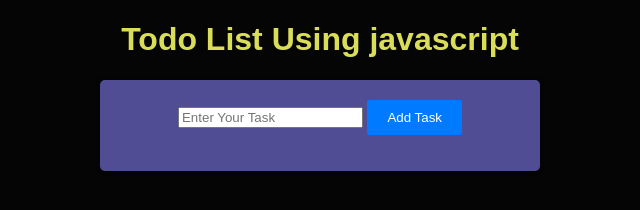
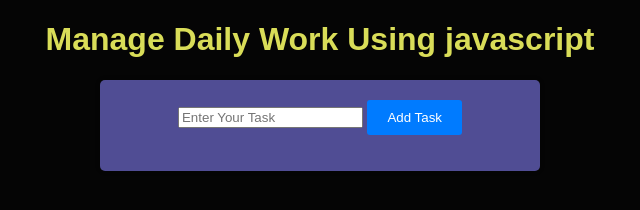
Before and after one commit to akshayrakhunde01/dailywork, a plain HTML site: page index.html in a window 1280 px wide. Shown: the whole page, without its empty margins (320-960 px from the left). Drawn offline with Linux system fonts and the light colour scheme.

Commit message:
Update index.html

```diff
--- a/index.html
+++ b/index.html
@@ -7,7 +7,7 @@
     <link rel="stylesheet" type="text/css" href="style.css">
 </head>
 <body>
-    <h1>Todo List Using javascript</h1>
+    <h1> Manage Daily Work  Using javascript</h1>
     <div>
         <input placeholder="Enter Your Task" />
         <button>Add Task</button>
```
